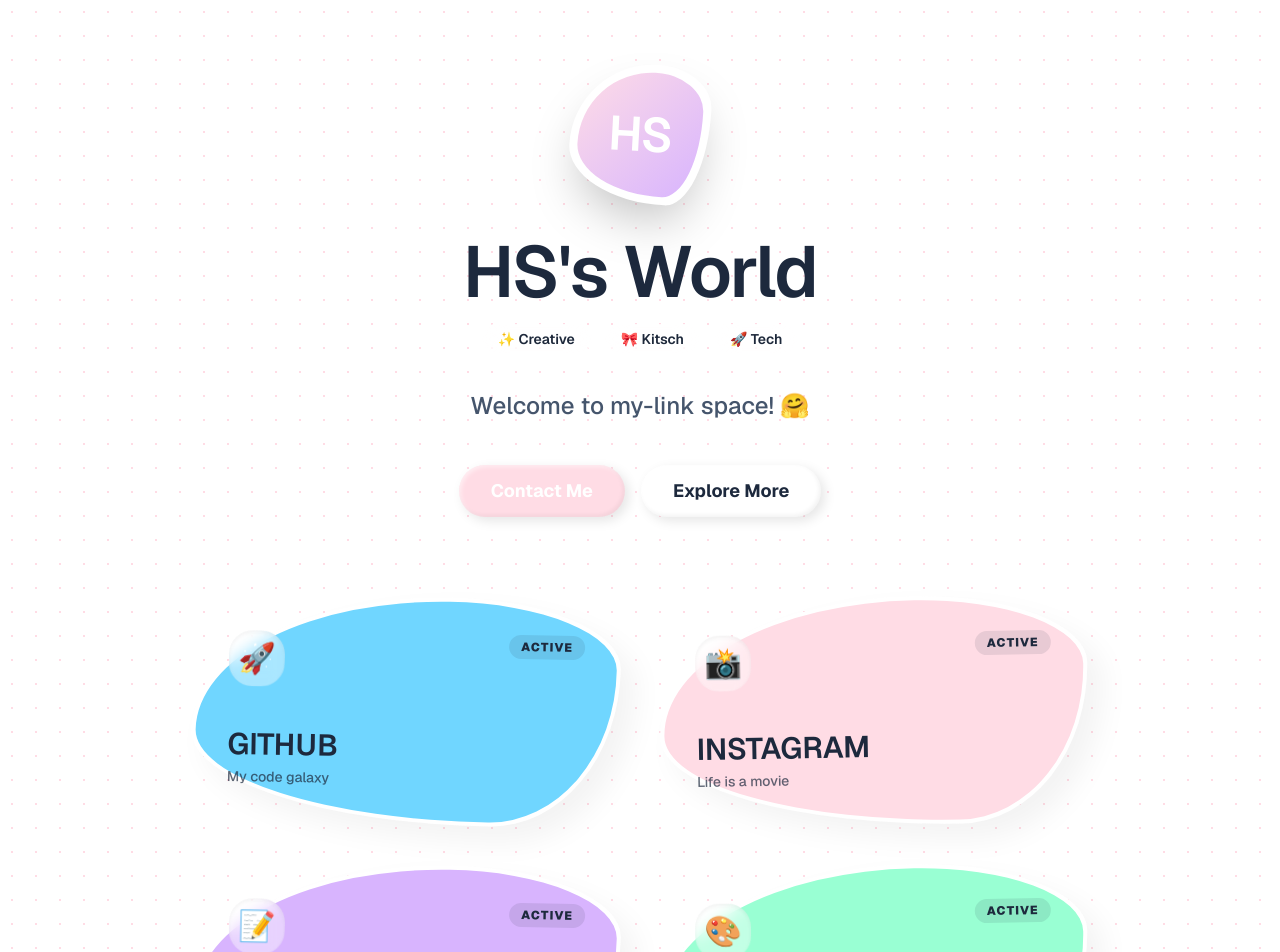
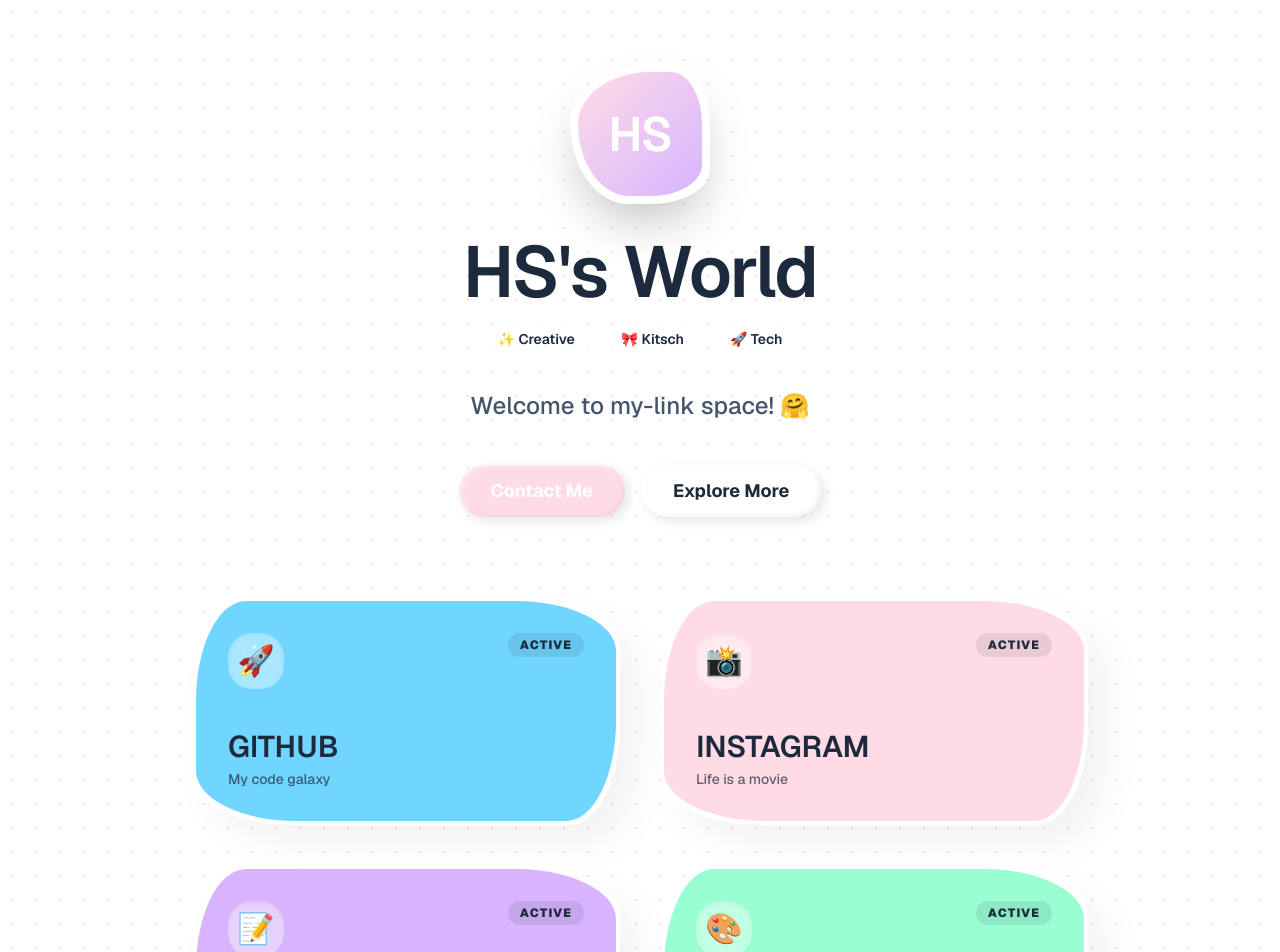
Before and after one commit to KimHaeSeul/my-link, a Next.js app in the folder my-profile/: page / in a window 1280 px wide. Shown: the top 952 px of the page. Built offline with nearby package versions, Linux system fonts and the light colour scheme.

Commit message:
style: 컴포넌트 회전 제거 및 테두리를 더 몽글몽글한 거품(Bubbly) 형태로 수정

```diff
--- a/my-profile/app/globals.css
+++ b/my-profile/app/globals.css
@@ -77,23 +77,20 @@
   }
 
   .blob-shape {
-    @apply rounded-[60%_40%_30%_70%/_60%_30%_70%_40%] transition-all duration-500 ease-in-out;
-  }
-
-  .blob-shape-alt {
-    @apply rounded-[30%_70%_70%_30%/_30%_30%_70%_70%] transition-all duration-500 ease-in-out;
+    border-radius: 70% 30% 50% 50% / 50% 50% 30% 70%;
+    @apply transition-all duration-500 ease-in-out;
   }
 
   .cloud-card {
     @apply relative bg-white transition-all duration-500;
-    border-radius: 60% 40% 30% 70% / 60% 30% 70% 40%;
+    border-radius: 50px 100px 50px 100px / 100px 50px 100px 50px;
     box-shadow:
-      15px 15px 30px rgba(0, 0, 0, 0.05),
+      20px 20px 40px rgba(0, 0, 0, 0.05),
       inset 10px 10px 20px rgba(255, 255, 255, 0.8);
   }
 
   .cloud-card:hover {
-    border-radius: 40% 60% 70% 30% / 40% 70% 30% 60%;
+    border-radius: 100px 50px 100px 50px / 50px 100px 50px 100px;
     @apply scale-[1.02];
   }
 }
--- a/my-profile/app/page.tsx
+++ b/my-profile/app/page.tsx
@@ -17,7 +17,7 @@
         {/* Profile Header */}
         <div className="flex flex-col items-center text-center mb-20">
           <div className="relative mb-8">
-            <div className="w-[140px] h-[140px] bg-white p-2 shadow-2xl rotate-3 transition-transform hover:rotate-0 blob-shape overflow-hidden">
+            <div className="w-[140px] h-[140px] bg-white p-2 shadow-2xl blob-shape overflow-hidden">
               <div className="w-full h-full rounded-[inherit] bg-gradient-to-br from-bubblegum-pink to-lavender-dream flex items-center justify-center text-white text-5xl font-semibold tracking-tight">
                 HS
               </div>
@@ -49,13 +49,13 @@
         </div>
 
         <section className="grid grid-cols-1 md:grid-cols-2 gap-10 mb-20">
-          {links.map((link, index) => (
+          {links.map((link) => (
             <a
               key={link.name}
               href={link.url}
               target="_blank"
               rel="noopener noreferrer"
-              className={`cloud-card p-1 group ${index % 2 === 0 ? "rotate-1" : "-rotate-1"}`}
+              className="cloud-card p-1 group"
             >
               <div className={`${link.color} w-full h-full p-8 flex flex-col justify-between min-h-[220px] rounded-[inherit]`}>
                 <div className="flex justify-between items-start">
```
